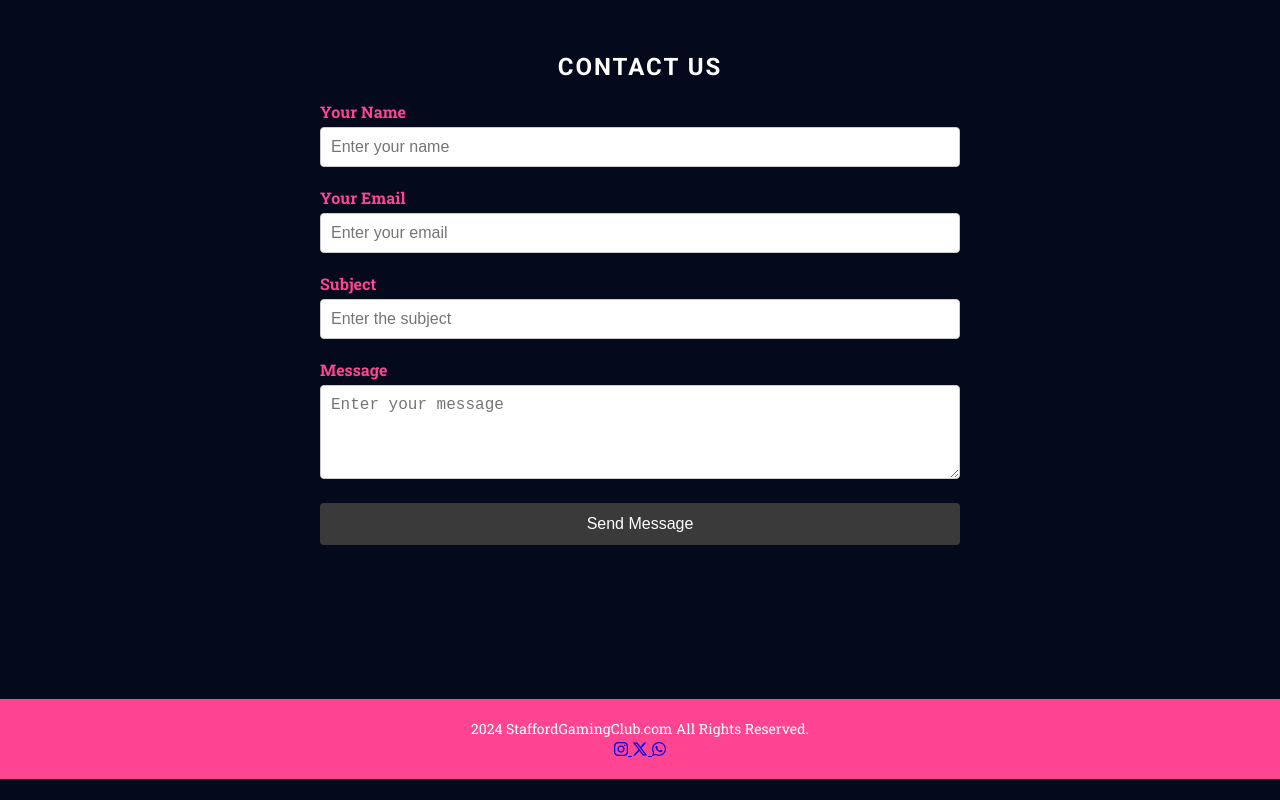
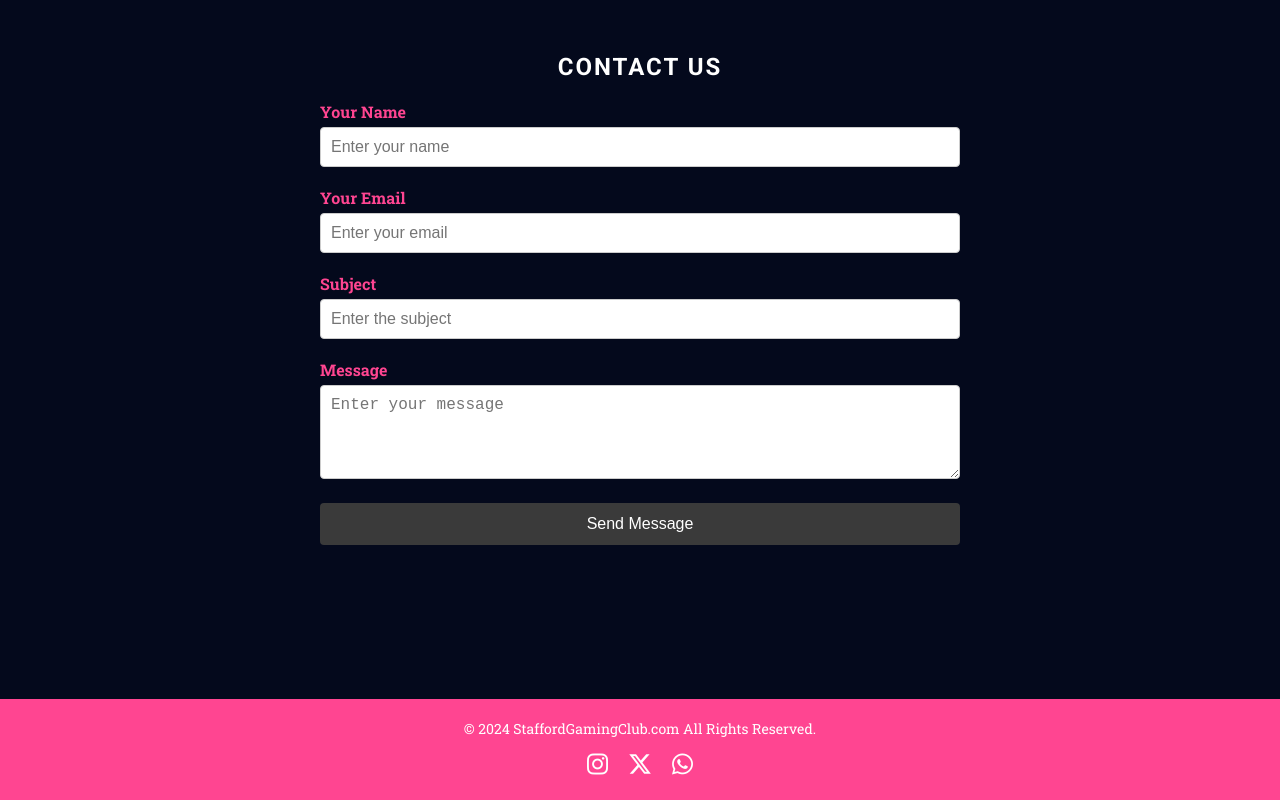
Before and after one commit to ZakaryReece-lab/GAMINGclub, a plain HTML site: page index.html in a window 1280 px wide. Shown: the part 2540-3340 px from the top of the page. Before the commit the page ends 3319 px from the top, so only its background shows below. Drawn offline with Linux system fonts and the light colour scheme; a small style sheet from the web is missing.

Commit message:
Add in a section to the footer in the index.html which add in icons for the social media links, these links also now include target_blank to open a new tab. Add in styles for the icons in ther footer which style them to fit all screens.

```diff
--- a/assets/css/style.css
+++ b/assets/css/style.css
@@ -304,9 +304,28 @@ footer {
 }
 
 .footer-content {
-    font-size:
+    font-size: 14px; /* Sets the font size of the footer content to 14px for readability. */
+}
+/* Social icons styling */
+.social-icons {
+    display: flex; /* Uses Flexbox to align the social media icons horizontally */
+    justify-content: center; /* Centers the icons within the footer */
+    align-items: center; /* Ensures the icons are vertically aligned with each other */
+    gap: 20px; /* Adds 20px of space between each icon to keep them evenly spaced */
+    margin-top: 10px; /* Adds a margin to separate icons from the footer text */
+}
 
- 14px; /* Sets the font size of the footer content to 14px for readability. */
+/* Individual social icon styling */
+.social-icon {
+    color: #fff; /* Sets the icon color to white to match the footer text */
+    font-size: 24px; /* Sets the size of the icons for clear visibility */
+    text-decoration: none; /* Removes any underlines from the links */
+    transition: color 0.3s ease; /* Smooth transition effect for color changes on hover */
+}
+
+/* Social icon hover effect */
+.social-icon:hover {
+    color: #6b6a6a; /* Changes the icon color to a lighter pink when hovered over for visual feedback */
 }
 
 /* Media Queries */
--- a/index.html
+++ b/index.html
@@ -289,65 +289,35 @@ This enhances accessibility for users and improves SEO by making the language ex
             </div>
         </section>
 
-
-        <!-- Footer Section -->
-        <footer class="footer">
+            <footer>
                 <!--
-                The footer element is used for content that typically appears at the bottom of the page,
-                such as contact information, social media links, and copyright notices.
+                The footer typically contains site-wide information such as copyright notices, links to terms of service, or contact information.
                 -->
 
-                <!-- Footer content for text -->
                 <div class="footer-content">
-                    <p>2024 StaffordGamingClub.com All Rights Reserved.</p>
                     <!--
-                    The footer content includes a paragraph with the site's copyright information.
-                    The &copy; entity is used to insert the copyright symbol, and the rest of the text provides legal information about the site.
+                    A container for footer content, making it easier to style and manage the layout.
+                    -->
+                    <p>&copy; 2024 StaffordGamingClub.com All Rights Reserved.</p>
+                    <!--
+                    A copyright notice that legally protects the content and indicates ownership of the site.
                     -->
                 </div>
-
-                <!-- Social icons container -->
                 <div class="social-icons">
-                    <!--
-                    The social-icons div groups all the social media links together.
-                    Flexbox will be used to align these icons and space them apart in the CSS.
-                    -->
-
                     <!-- Instagram icon link -->
                     <a href="https://www.instagram.com" target="_blank" class="social-icon">
-                        <i class="fa-brands fa-instagram"></i>
+                        <i class="fab fa-instagram"></i>
                     </a>
-                    <!--
-                    This anchor tag links to the Instagram page.
-                    The Font Awesome class 'fab fa-instagram' is used to display the Instagram icon.
-                    The target="_blank" attribute ensures the link opens in a new tab.
-                    -->
-
                     <!-- X (Twitter) icon link -->
                     <a href="https://www.twitter.com" target="_blank" class="social-icon">
                         <i class="fa-brands fa-x-twitter"></i>
                     </a>
-                    <!--
-                    This anchor tag links to the X (formerly Twitter) page.
-                    The Font Awesome class 'fab fa-twitter' is used to display the X icon.
-                    The target="_blank" attribute opens the link in a new tab.
-                    -->
-
                     <!-- WhatsApp icon link -->
                     <a href="https://www.whatsapp.com" target="_blank" class="social-icon">
-                        <i class="fa-brands fa-whatsapp"></i>
+                        <i class="fab fa-whatsapp"></i>
                     </a>
-                    <!--
-                    This anchor tag links to the WhatsApp page.
-                    The Font Awesome class 'fab fa-whatsapp' is used to display the WhatsApp icon.
-                    The target="_blank" attribute opens the link in a new tab.
-                    -->
                 </div>
             </footer>
-
-        </body>
-        </html>
-
     </main>
 
     <script src="https://kit.fontawesome.com/950acdf4f6.js" crossorigin="anonymous"></script>
```
